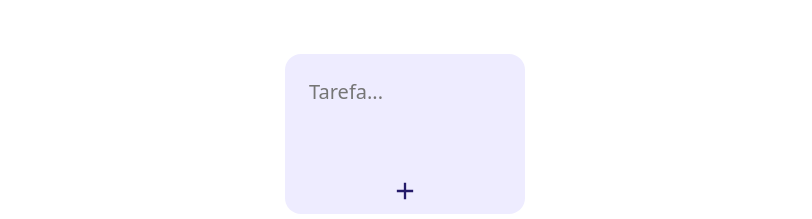
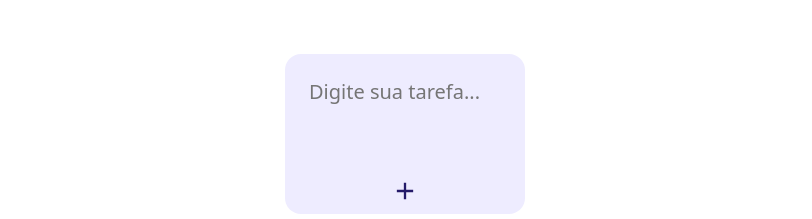
Before and after one commit to felicio-almd/listaroo, a React (Vite) app: page / in a window 1280 px wide. Shown: the part 262-481 px from the top of the page, without its empty margins (235-1047 px from the left). Built offline with nearby package versions, Linux system fonts and the light colour scheme.

Commit message:
change task form

```diff
--- a/src/components/Tasks/TodoForm.jsx
+++ b/src/components/Tasks/TodoForm.jsx
@@ -68,7 +68,7 @@ function TodoForm(props) {
             maxLength={50}
             type="text"
             className="task__title"
-            placeholder="Tarefa..."
+            placeholder="Digite sua tarefa..."
             value={input}
             onChange={handleChange}
             ref={inputRef}
```
